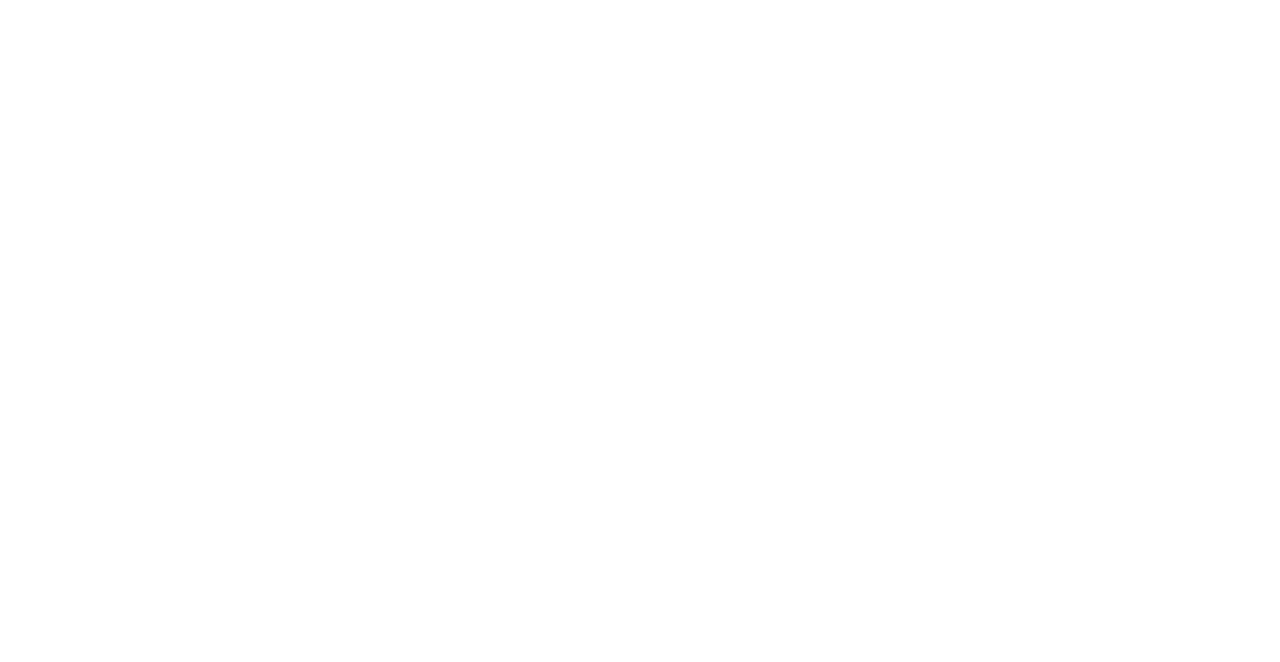
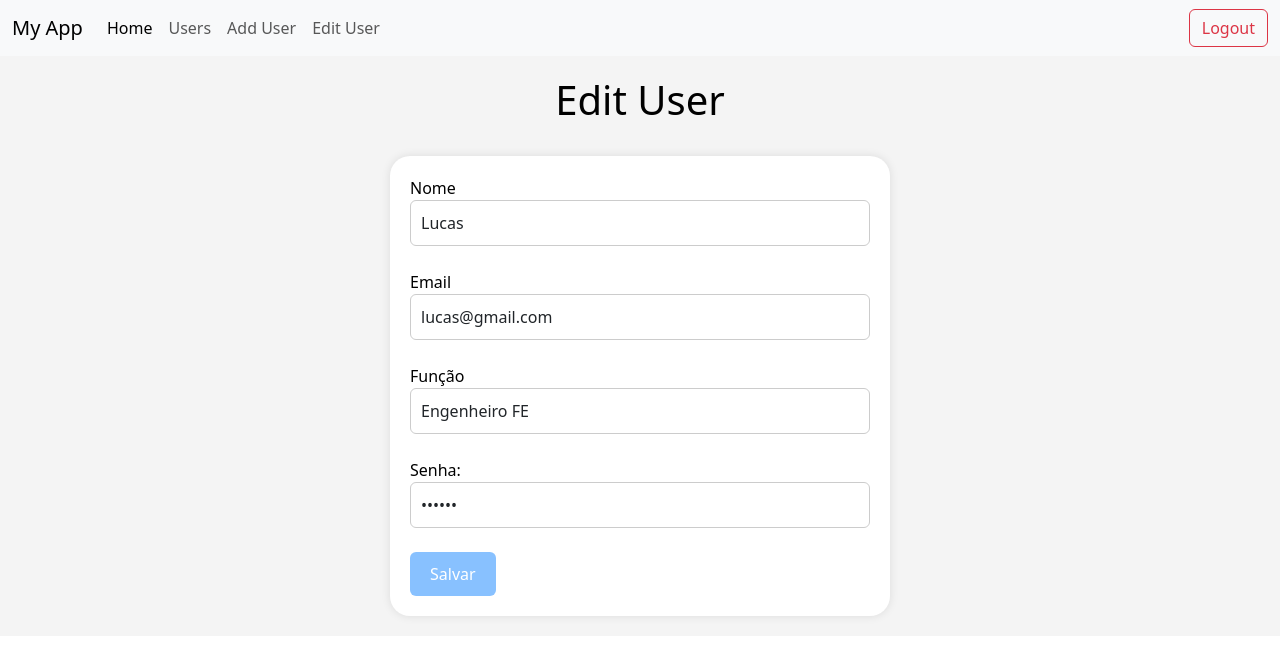
Before and after one commit to lucasmrd/AC2-frontend-angular, an Angular app in the folder crud-app/: page /app/edituser in a window 1280 px wide. Before the commit this address led to /. Shown: the top 662 px of the page. Built offline with nearby package versions, Linux system fonts and the light colour scheme.

Commit message:
Commit edit user

```diff
--- a/crud-app/src/app/app-routing.module.ts
+++ b/crud-app/src/app/app-routing.module.ts
@@ -7,6 +7,7 @@
 import { TodoListComponent } from './pages/home/pages/todo-list/todo-list.component';
 import { SignupComponent } from './pages/signup/signup.component';
 import { AdduserComponent } from './pages/home/components/adduser/adduser.component';
+import { EdituserComponent } from './pages/home/components/edituser/edituser.component';
 
 const routes: Routes = [
   {path: "", redirectTo: "/login", pathMatch: 'full'},
@@ -18,6 +19,7 @@
       {path: "", component: WelcomeComponent},
       {path: "users", component: UsersComponent},
       {path: "adduser", component: AdduserComponent},
+      {path: "edituser", component: EdituserComponent},
       {path: "todo-list", component: TodoListComponent}
     ]
   }
--- a/crud-app/src/app/app.module.ts
+++ b/crud-app/src/app/app.module.ts
@@ -13,6 +13,7 @@
 import { FormsModule, ReactiveFormsModule } from '@angular/forms';
 import { TodoListComponent } from './pages/home/pages/todo-list/todo-list.component';
 import { AdduserComponent } from './pages/home/components/adduser/adduser.component';
+import { EdituserComponent } from './pages/home/components/edituser/edituser.component';
 
 @NgModule({
   declarations: [
@@ -24,7 +25,8 @@
     UsersComponent,
     WelcomeComponent,
     TodoListComponent,
-    AdduserComponent
+    AdduserComponent,
+    EdituserComponent
   ],
   imports: [
     BrowserModule,
--- /dev/null
+++ b/crud-app/src/app/pages/home/components/edituser/edituser.component.css
@@ -0,0 +1,42 @@
+body {
+    background: #f4f4f4;
+    padding: 20px;
+}
+
+h1 {
+    font-size: 40px;
+    text-align: center;
+    color: #000;
+}
+
+label {
+    color: #000;
+}
+
+.container {
+    max-width: 500px;
+    margin: auto;
+    background-color: rgb(255, 255, 255);
+    padding: 20px;
+    border-radius: 20px;
+    box-shadow: 0px 0px 10px 0px rgba(0, 0, 0, 0.1);
+}
+
+.form-control {
+    width: 100%;
+    padding: 10px;
+    border: 1px solid #ccc;
+}
+
+.btn-primary {
+    background-color: #007bff77;
+    border: none;
+    padding: 10px 20px;
+    color: #ffffff;
+    cursor: pointer;
+
+}
+
+.btn-primary:hover {
+    background-color: #007bff;
+}
--- /dev/null
+++ b/crud-app/src/app/pages/home/components/edituser/edituser.component.html
@@ -0,0 +1,52 @@
+<body>
+
+    <h1>Edit User</h1>
+    <br>
+    <form (ngSubmit)="salvar()" [formGroup]="userForm" #formDir="ngForm" class="container">
+        <!-- Nome -->
+        <div class="form-group">
+            <label for="nome">Nome</label>
+            <input class="form-control" type="text" id="nome" placeholder="Digite seu nome:" formControlName="nome">
+
+            <div *ngIf="nome.invalid && formularioEnviado" class="validation-error">
+                <div *ngIf="nome.errors?.['required']">Campo Obrigatório</div>
+            </div>
+        </div>
+        <br>
+        <!-- Email -->
+        <div class="form-group">
+            <label for="email">Email</label>
+            <input class="form-control" type="text" id="email" placeholder="Digite seu e-mail:" formControlName="email">
+            <div *ngIf="email.invalid && formularioEnviado" class="validation-error">
+                <div *ngIf="email.errors?.['required']">Campo Obrigatório</div>
+                <div *ngIf="email.errors?.['email']">O campo deve ser um email</div>
+            </div>
+        </div>
+        <br>
+        <!-- Seletor -->
+        <div class="form-group">
+            <label for="funcao">Função</label>
+            <select class="form-control" id="funcao" formControlName="funcao">
+                <option>Engenheiro FE</option>
+                <option>Engenheiro BE</option>
+                <option>Analista de Dados</option>
+                <option>Líder Técnico</option>
+            </select>
+        </div>
+        <br>
+        <!-- Senha -->
+        <div class="form-group">
+            <label for="senha">Senha:</label>
+            <input class="form-control" type="password" id="senha" placeholder="Digite sua senha:" minlength="6"
+                maxlength="15" formControlName="senha">
+            <div *ngIf="senha.invalid && formularioEnviado" class="validation-error">
+                <div *ngIf="senha.errors?.['required']">Campo Obrigatório</div>
+                <div *ngIf="senha.errors?.['minlength']">A senha deve ter entre 6 e 15 caracteres.</div>
+                <div *ngIf="senha.errors?.['maxlength']">A senha deve ter entre 6 e 15 caracteres.</div>
+            </div>
+        </div>
+        <br>
+        <input class="btn btn-primary" type="submit" value="Salvar">
+        <div *ngIf="userForm.valid && formularioEnviado" routerLink="/app/users"></div>
+    </form>
+</body>
--- /dev/null
+++ b/crud-app/src/app/pages/home/components/edituser/edituser.component.ts
@@ -0,0 +1,70 @@
+import { Component, OnInit } from '@angular/core';
+import { FormBuilder, FormControl, FormGroup, Validators } from '@angular/forms';
+import { ActivatedRoute, Router } from '@angular/router';
+
+@Component({
+  selector: 'app-edituser',
+  templateUrl: './edituser.component.html',
+  styleUrls: ['./edituser.component.css']
+})
+export class EdituserComponent implements OnInit {
+
+  userForm: FormGroup;
+  formularioEnviado: boolean = false;
+
+  constructor(
+    private fb: FormBuilder,
+    private router: Router,
+    private activedRoute: ActivatedRoute
+  ) {
+    this.userForm = this.buildFormClient();
+  }
+
+  ngOnInit(): void {
+    this.loadUserData();
+  }
+
+  private loadUserData(): void {
+    // Defina os dados do usuário de exemplo aqui
+    const userData = {
+      nome: 'Lucas',
+      email: 'lucas@gmail.com',
+      funcao: 'Engenheiro FE',
+      senha: '123456' // Use uma senha padrão ou deixe vazio
+    };
+    this.userForm.setValue(userData);
+  }
+
+  get nome() {
+    return this.userForm.get('nome')!;
+  }
+  get email() {
+    return this.userForm.get('email')!;
+  }
+  get funcao() {
+    return this.userForm.get('funcao')!;
+  }
+  get senha() {
+    return this.userForm.get('senha')!;
+  }
+
+  salvar(): void {
+    this.formularioEnviado = true;
+
+    if (this.userForm.invalid) {
+      return;
+    }
+
+    console.log(this.userForm.value);
+    this.router.navigate(['/app/users']);
+  }
+
+  private buildFormClient(): FormGroup {
+    return this.fb.group({
+      nome: [null, Validators.required],
+      email: [null, [Validators.required, Validators.email]],
+      funcao: [null, Validators.required],
+      senha: [null, [Validators.required, Validators.minLength(6), Validators.maxLength(15)]]
+    });
+  }
+}
--- a/crud-app/src/app/pages/home/components/navbar/navbar.component.html
+++ b/crud-app/src/app/pages/home/components/navbar/navbar.component.html
@@ -1,7 +1,8 @@
 <nav class="navbar navbar-expand-lg bg-body-tertiary">
   <div class="container-fluid">
     <a class="navbar-brand" routerLink="/app">My App</a>
-    <button class="navbar-toggler" type="button" data-bs-toggle="collapse" data-bs-target="#navbarScroll" aria-controls="navbarScroll" aria-expanded="false" aria-label="Toggle navigation">
+    <button class="navbar-toggler" type="button" data-bs-toggle="collapse" data-bs-target="#navbarScroll"
+      aria-controls="navbarScroll" aria-expanded="false" aria-label="Toggle navigation">
       <span class="navbar-toggler-icon"></span>
     </button>
     <div class="collapse navbar-collapse" id="navbarScroll">
@@ -16,7 +17,7 @@
           <a class="nav-link" routerLink="/app/adduser">Add User</a>
         </li>
         <li class="nav-item">
-          <a class="nav-link" routerLink="/app/todo-list">Todo list</a>
+          <a class="nav-link" routerLink="/app/edituser">Edit User</a>
         </li>
       </ul>
       <form class="d-flex" role="search">
```
Also changed, not shown: 1 other file (tests, documents, lock files or other folders).
